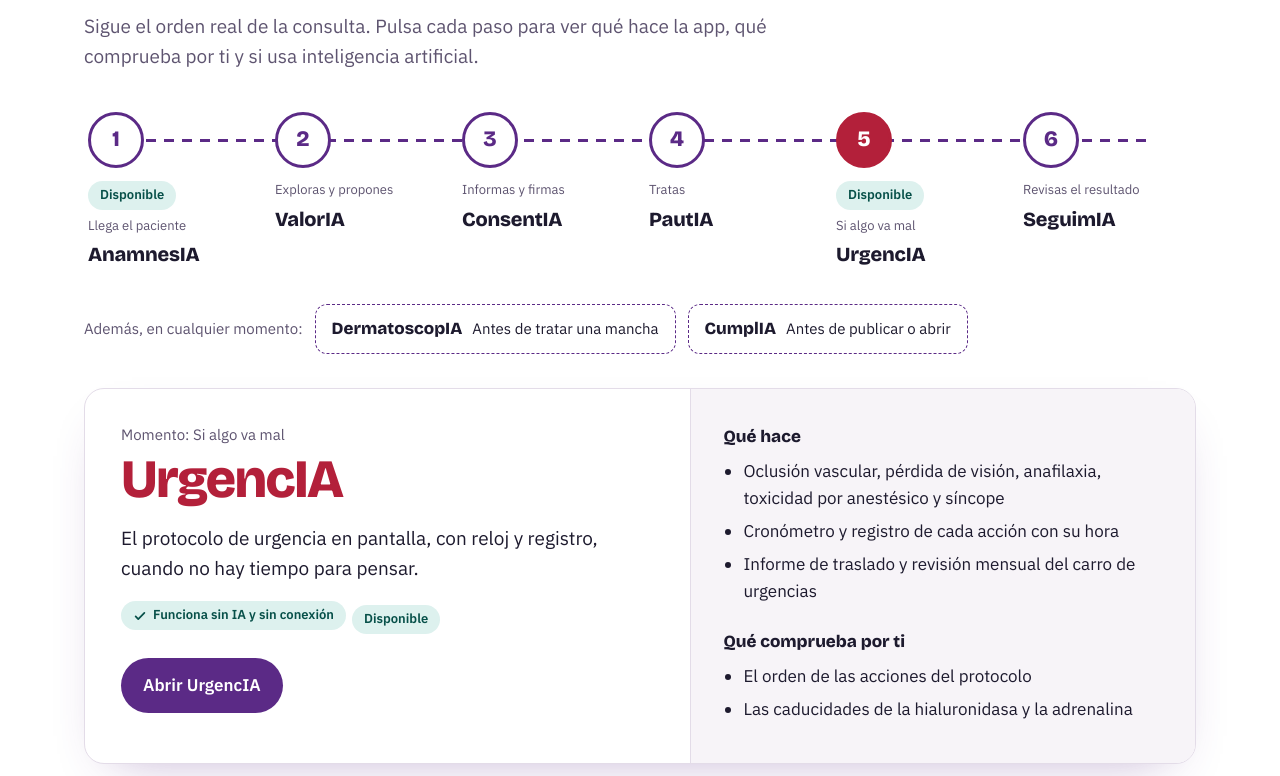
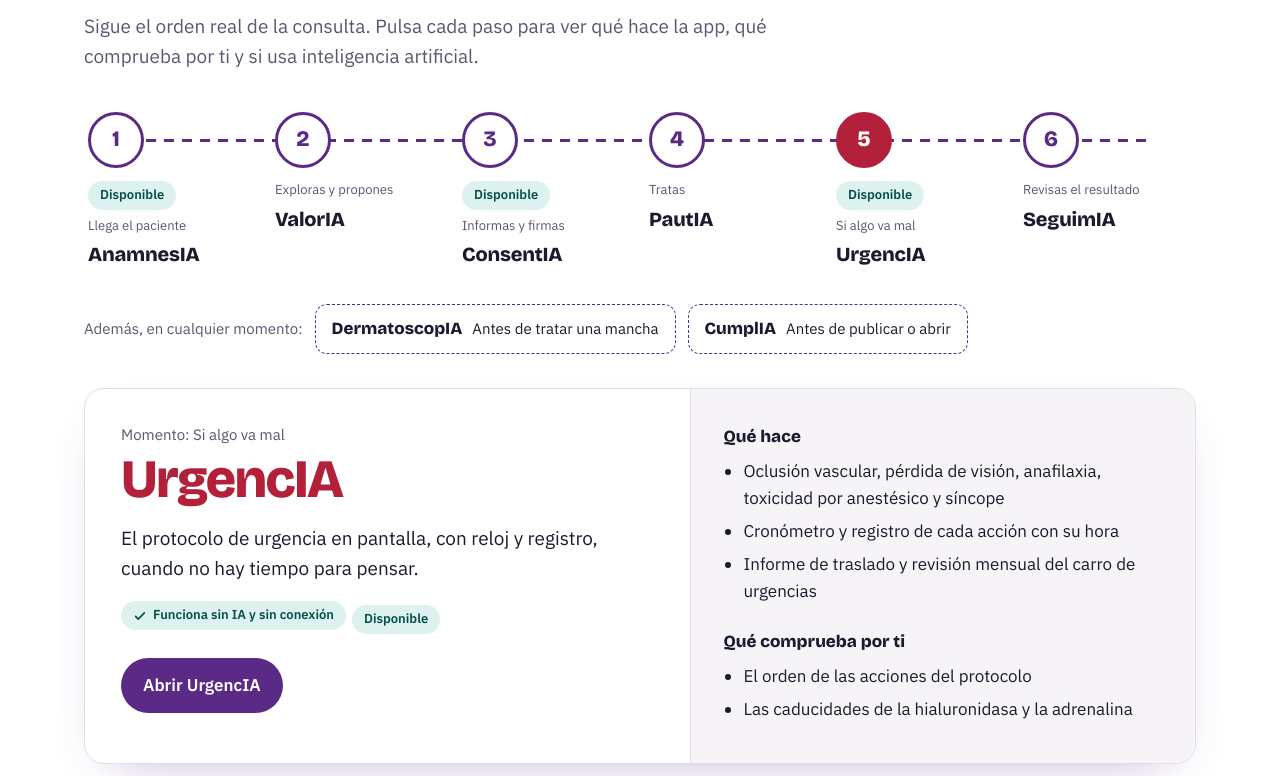
Before and after one commit to fborrasumh/kitesteticia, a plain HTML site: page index.html in a window 1280 px wide. Shown: the part 904-1680 px from the top of the page. Drawn offline with nearby package versions, Linux system fonts and the light colour scheme.

Commit message:
ConsentIA disponible

```diff
--- a/index.html
+++ b/index.html
@@ -232,7 +232,7 @@ const IC = {
 };
 /* apps del recorrido: [id, ¿urgencia?] — el texto está en T */
 const PASOS = ['anamnesia','valoria','consentia','pautia','urgencia','seguimia'];
-const DISP = {urgencia: 'https://fborrasumh.github.io/urgencia/', anamnesia: 'https://fborrasumh.github.io/anamnesia/'};
+const DISP = {urgencia: 'https://fborrasumh.github.io/urgencia/', anamnesia: 'https://fborrasumh.github.io/anamnesia/', consentia: 'https://fborrasumh.github.io/consentia/'};
 const TRANSV = ['dermatoscopia','cumplia'];
 const COMPL = [['esteticia',1],['evidentia'],['doctoralia'],['prismia'],['mentoria'],['manuscriptor'],['posteria'],['esquemia']];
 const T = {
@@ -252,7 +252,7 @@ const T = {
   apps:{
    anamnesia:{n:'AnamnesIA',cuando:'Llega el paciente',que:'La primera visita guiada: lo que hay que preguntar según el tratamiento que pide, sin olvidar nada.',hace:['Anamnesis estructurada por técnica: fármacos, alergias, embarazo y lactancia, enfermedades, tratamientos previos','Cribado de expectativas y de trastorno dismórfico corporal con cuestionario validado','Resumen listo para pegar en la historia clínica'],comp:['Contraindicaciones de cada técnica con reglas fijas y explicadas','Que no falte ningún dato obligatorio antes de seguir'],ia:0},
    valoria:{n:'ValorIA',cuando:'Exploras y propones',que:'El diagnóstico facial por tercios y por capas convertido en un plan por fases que la paciente entiende.',hace:['Exploración guiada en reposo y con el gesto','Escalas de Fitzpatrick, Glogau y gravedad de arrugas','Plan por fases, de la causa al síntoma, con su presupuesto'],comp:['Que el plan trate el soporte antes que el surco','Las zonas de riesgo que afectan a cada técnica propuesta'],ia:0},
-   consentia:{n:'ConsentIA',cuando:'Informas y firmas',que:'Consentimiento informado e instrucciones claras, en el idioma de cada paciente.',hace:['Consentimiento por técnica: toxina, ácido hialurónico, hilos, peelings, láser, plasma rico en plaquetas, corporal','Instrucciones previas y posteriores al tratamiento','Versión en español, inglés, portugués y otros idiomas, en PDF o Word'],comp:['Los apartados que exige la Ley 41/2002','Que el texto sea de lectura fácil'],ia:1},
+   consentia:{n:'ConsentIA',cuando:'Informas y firmas',que:'Consentimiento informado e instrucciones claras, en el idioma de cada paciente.',hace:['Consentimiento por técnica: toxina, ácido hialurónico, hilos, peelings, láser, plasma rico en plaquetas, corporal','Instrucciones previas y posteriores al tratamiento','Documento en español, inglés o portugués, en Word o impreso'],comp:['Los apartados que exige la Ley 41/2002','Que el texto sea de lectura fácil, con un índice de legibilidad'],ia:0},
    pautia:{n:'PautIA',cuando:'Tratas',que:'Los cálculos y el registro del procedimiento, en una sola pantalla junto a la camilla.',hace:['Reconstitución de toxina, dosis máxima de anestésico, fluencia láser, centrífuga y diluciones','Mapa facial de puntos y unidades','Producto, lote y caducidad de cada tratamiento'],comp:['Cada fórmula paso a paso, con los datos de la ficha técnica de tu producto','Que la trazabilidad quede completa'],ia:0},
    urgencia:{n:'UrgencIA',cuando:'Si algo va mal',que:'El protocolo de urgencia en pantalla, con reloj y registro, cuando no hay tiempo para pensar.',hace:['Oclusión vascular, pérdida de visión, anafilaxia, toxicidad por anestésico y síncope','Cronómetro y registro de cada acción con su hora','Informe de traslado y revisión mensual del carro de urgencias'],comp:['El orden de las acciones del protocolo','Las caducidades de la hialuronidasa y la adrenalina'],ia:0,urg:1},
    seguimia:{n:'SeguimIA',cuando:'Revisas el resultado',que:'El seguimiento que demuestra el resultado y detecta a tiempo lo que no va bien.',hace:['Comparación del antes y el después en condiciones iguales','Escala de mejoría global y opinión de la paciente','Revisiones y retoques programados; efectos adversos tardíos y su notificación a la AEMPS'],comp:['Que la fotografía de control sea comparable','Que ningún efecto adverso se quede sin registrar'],ia:0},
@@ -302,7 +302,7 @@ const T = {
   apps:{
    anamnesia:{n:'AnamnesIA',cuando:'The patient arrives',que:'A guided first visit: what to ask for the treatment requested, with nothing left out.',hace:['Structured history by technique: drugs, allergies, pregnancy and breastfeeding, illnesses, previous treatments','Screening for expectations and body dysmorphic disorder with a validated questionnaire','A summary ready to paste into the clinical record'],comp:['Contraindications for each technique with fixed, explained rules','That no mandatory item is missing before moving on'],ia:0},
    valoria:{n:'ValorIA',cuando:'You examine and propose',que:'Facial assessment by thirds and layers turned into a phased plan the patient understands.',hace:['Guided examination at rest and on animation','Fitzpatrick, Glogau and wrinkle severity scales','A phased plan, from cause to symptom, with its estimate'],comp:['That the plan treats support before the fold','The danger zones that affect each proposed technique'],ia:0},
-   consentia:{n:'ConsentIA',cuando:'You inform and sign',que:'Informed consent and clear instructions in each patient\'s language.',hace:['Consent by technique: toxin, hyaluronic acid, threads, peels, laser, platelet-rich plasma, body treatments','Pre- and post-treatment instructions','Spanish, English, Portuguese and other languages, as PDF or Word'],comp:['The sections required by Spanish Law 41/2002','That the text is easy to read'],ia:1},
+   consentia:{n:'ConsentIA',cuando:'You inform and sign',que:'Informed consent and clear instructions in each patient\'s language.',hace:['Consent by technique: toxin, hyaluronic acid, threads, peels, laser, platelet-rich plasma, body treatments','Pre- and post-treatment instructions','Document in Spanish, English or Portuguese, as Word or printed'],comp:['The sections required by Spanish Law 41/2002','That the text is easy to read, with a readability index'],ia:0},
    pautia:{n:'PautIA',cuando:'You treat',que:'The procedure\'s calculations and record on a single screen beside the couch.',hace:['Toxin reconstitution, maximum anaesthetic dose, laser fluence, centrifuge and dilutions','Facial map of points and units','Product, batch and expiry date of each treatment'],comp:['Every formula step by step, using your product\'s information','That traceability is complete'],ia:0},
    urgencia:{n:'UrgencIA',cuando:'If something goes wrong',que:'The emergency protocol on screen, with a clock and a log, when there is no time to think.',hace:['Vascular occlusion, loss of vision, anaphylaxis, anaesthetic toxicity and syncope','Timer and time-stamped log of every action','Transfer report and monthly check of the emergency trolley'],comp:['The order of the protocol\'s actions','Expiry dates of hyaluronidase and adrenaline'],ia:0,urg:1},
    seguimia:{n:'SeguimIA',cuando:'You review the result',que:'Follow-up that shows the result and spots early what is not going well.',hace:['Before-and-after comparison under the same conditions','Global improvement scale and the patient\'s view','Scheduled reviews and touch-ups; late adverse events and their report to the AEMPS'],comp:['That the control photograph is comparable','That no adverse event goes unrecorded'],ia:0},
@@ -352,7 +352,7 @@ const T = {
   apps:{
    anamnesia:{n:'AnamnesIA',cuando:'Chega o doente',que:'A primeira consulta guiada: o que perguntar segundo o tratamento pedido, sem esquecer nada.',hace:['Anamnese estruturada por técnica: fármacos, alergias, gravidez e amamentação, doenças, tratamentos prévios','Rastreio de expectativas e de perturbação dismórfica corporal com questionário validado','Resumo pronto a colar no processo clínico'],comp:['Contraindicações de cada técnica com regras fixas e explicadas','Que não falte nenhum dado obrigatório antes de avançar'],ia:0},
    valoria:{n:'ValorIA',cuando:'Examina e propõe',que:'O diagnóstico facial por terços e por camadas convertido num plano por fases que a doente compreende.',hace:['Exame guiado em repouso e com o gesto','Escalas de Fitzpatrick, Glogau e gravidade das rugas','Plano por fases, da causa ao sintoma, com o seu orçamento'],comp:['Que o plano trate o suporte antes do sulco','As zonas de risco que afetam cada técnica proposta'],ia:0},
-   consentia:{n:'ConsentIA',cuando:'Informa e assina',que:'Consentimento informado e instruções claras, na língua de cada doente.',hace:['Consentimento por técnica: toxina, ácido hialurónico, fios, peelings, laser, plasma rico em plaquetas, corporal','Instruções antes e depois do tratamento','Versão em espanhol, inglês, português e outras línguas, em PDF ou Word'],comp:['As secções exigidas pela Lei espanhola 41/2002','Que o texto seja de leitura fácil'],ia:1},
+   consentia:{n:'ConsentIA',cuando:'Informa e assina',que:'Consentimento informado e instruções claras, na língua de cada doente.',hace:['Consentimento por técnica: toxina, ácido hialurónico, fios, peelings, laser, plasma rico em plaquetas, corporal','Instruções antes e depois do tratamento','Documento em espanhol, inglês ou português, em Word ou impresso'],comp:['As secções exigidas pela Lei espanhola 41/2002','Que o texto seja de leitura fácil, com um índice de legibilidade'],ia:0},
    pautia:{n:'PautIA',cuando:'Trata',que:'Os cálculos e o registo do procedimento, num só ecrã junto à marquesa.',hace:['Reconstituição de toxina, dose máxima de anestésico, fluência laser, centrífuga e diluições','Mapa facial de pontos e unidades','Produto, lote e validade de cada tratamento'],comp:['Cada fórmula passo a passo, com os dados do resumo das características do seu produto','Que a rastreabilidade fique completa'],ia:0},
    urgencia:{n:'UrgencIA',cuando:'Se algo correr mal',que:'O protocolo de urgência no ecrã, com relógio e registo, quando não há tempo para pensar.',hace:['Oclusão vascular, perda de visão, anafilaxia, toxicidade por anestésico e síncope','Cronómetro e registo de cada ação com a sua hora','Relatório de transferência e revisão mensal do carro de urgência'],comp:['A ordem das ações do protocolo','As validades da hialuronidase e da adrenalina'],ia:0,urg:1},
    seguimia:{n:'SeguimIA',cuando:'Revê o resultado',que:'O seguimento que demonstra o resultado e deteta a tempo o que não corre bem.',hace:['Comparação do antes e depois em condições iguais','Escala de melhoria global e opinião da doente','Revisões e retoques programados; efeitos adversos tardios e a sua notificação à AEMPS'],comp:['Que a fotografia de controlo seja comparável','Que nenhum efeito adverso fique por registar'],ia:0},
```
